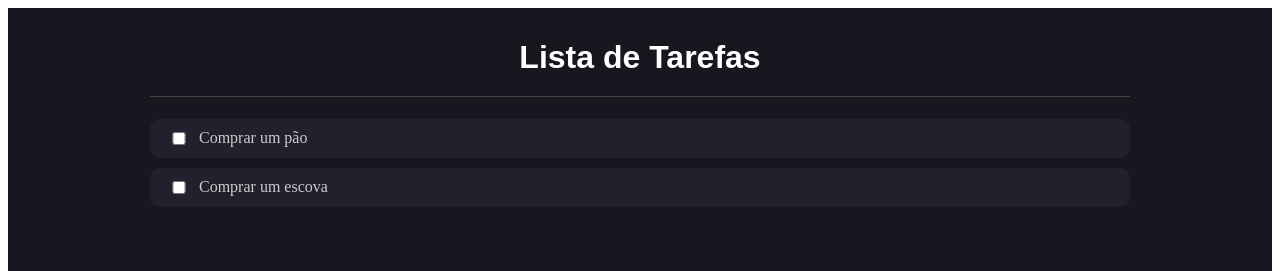
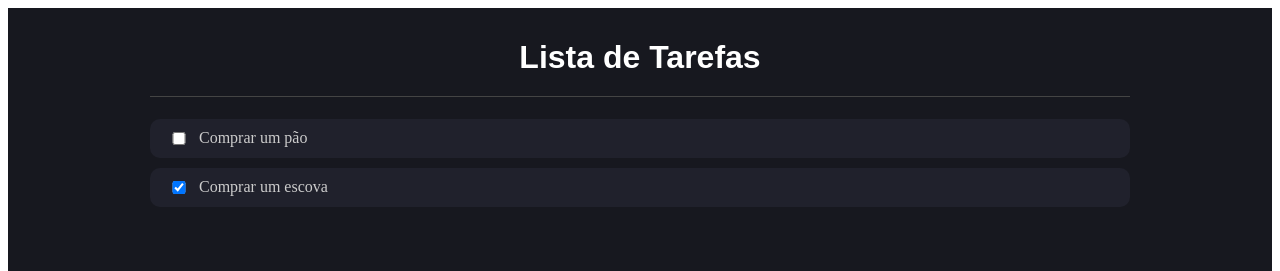
Before and after one commit to higucavalcanti/Simple_ToDo_TS, a React (Create React App) app in the folder todo/: page / in a window 1280 px wide. Shown: the top 271 px of the page. Built offline with nearby package versions, Linux system fonts and the light colour scheme.

Commit message:
tornando as tasks marcadas (usando true ou false

```diff
--- a/todo/src/App.tsx
+++ b/todo/src/App.tsx
@@ -6,7 +6,7 @@ import { ListItem } from './components/ListItem';
 const App = () => {
   const [list, setlist] = useState<Item[]>([
     { id: 1, name: 'Comprar um pão', done: false },
-    { id: 2, name: 'Comprar um escova', done: false }
+    { id: 2, name: 'Comprar um escova', done: true }
   ]);
 
   return (
--- a/todo/src/components/ListItem/index.tsx
+++ b/todo/src/components/ListItem/index.tsx
@@ -1,14 +1,21 @@
 import * as C from './styles';
 import { Item } from '../../types/Item';
+import { useState } from 'react';
 
 type Props = {
     item: Item;
 };
 
 export const ListItem = ({item}: Props) => {
+    const [isCkecked, setIsChecked] = useState(item.done);
+
     return (
         <C.Container>
-          <input type="checkbox" />
+          <input
+            type="checkbox"
+            checked={isCkecked}
+            onChange={e => setIsChecked(e.target.checked)}
+          />
           <label>{item.name}</label>
         </C.Container>
     );
```
